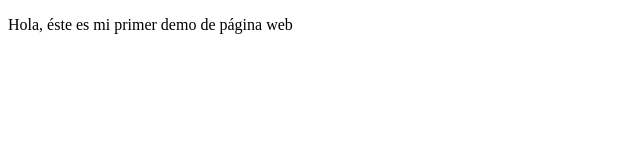
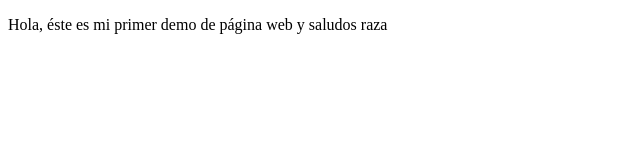
Before and after one commit to memodelreal/ProyectoDemoCursoPrework, a plain HTML site: page index.html in a window 1280 px wide. Shown: the whole page, without its empty margins (0-640 px from the left). Drawn offline with Linux system fonts and the light colour scheme.

Commit message:
y saludos raza

```diff
--- a/index.html
+++ b/index.html
@@ -7,7 +7,7 @@
     <title>Hola Mundo</title>
 </head>
 <body>
-    <p>Hola, éste es mi primer demo de página web</p>
+    <p>Hola, éste es mi primer demo de página web y saludos raza</p>
 
 </body>
 </html>
```
